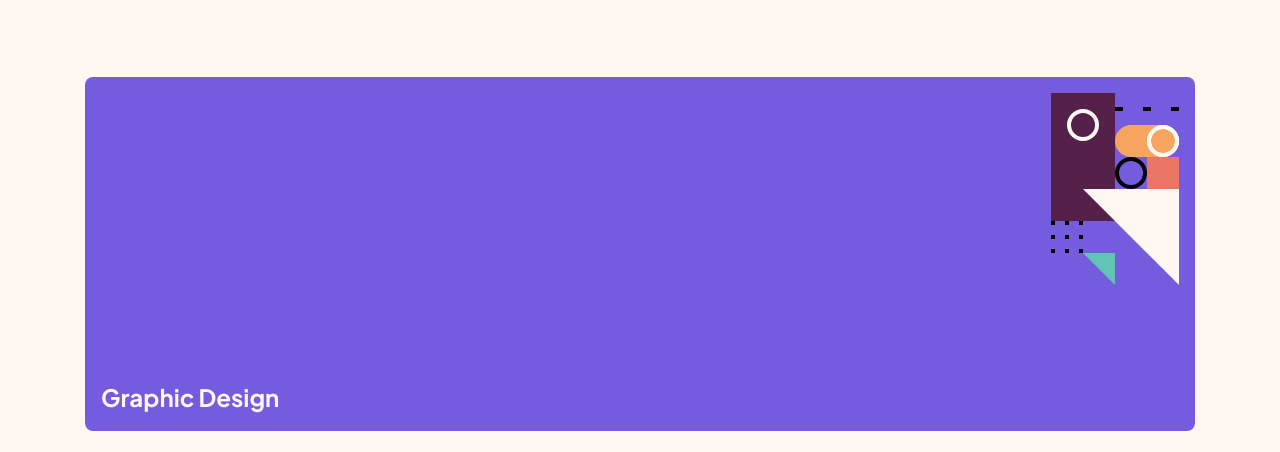
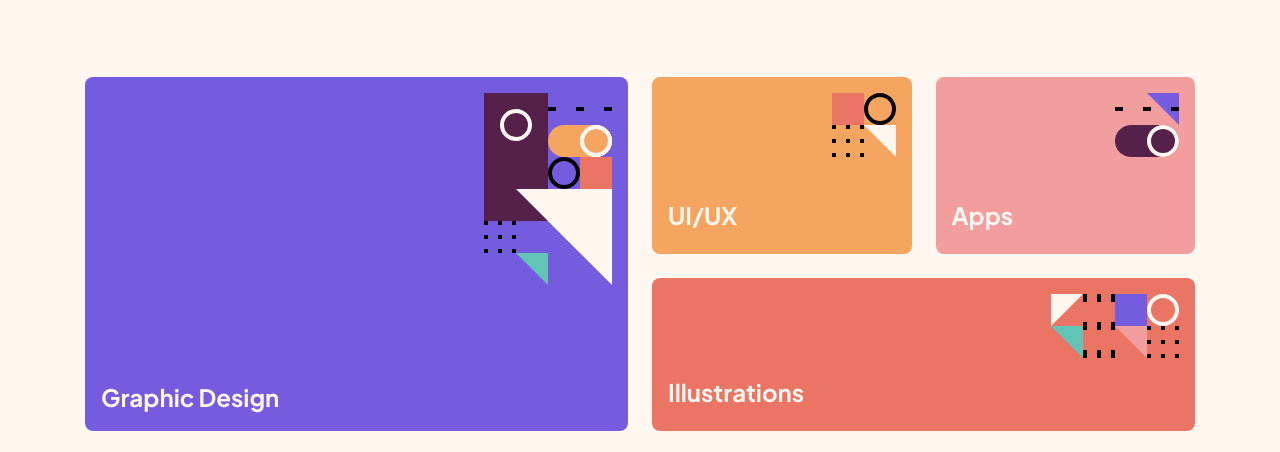
Before and after one commit to AjeaSmith/Design-portfolio, a website built with Vite: page index.html in a window 1280 px wide. Shown: the part 270-722 px from the top of the page. Built offline with nearby package versions, Linux system fonts and the light colour scheme; files whose address does not match are found by name.

Commit message:
worked on grid section for tablets

```diff
--- a/index.html
+++ b/index.html
@@ -55,23 +55,30 @@
 			</section>
 			<!-- END OF SECTION 1 -->
 
-			<section>
+			<section class="mb-[100px]">
 				<div class="container">
-					<div class="grid grid-cols-2 gap-6 text-cream">
+					<div
+						class="grid grid-cols-2 gap-6 text-cream md:grid-cols-4"
+					>
 						<div
-							class="flex flex-col col-span-2 bg-purple rounded-lg p-4"
+							class="flex flex-col bg-purple rounded-lg p-4 col-span-2
+							md:col-start-1
+							md:col-end-3
+							md:row-start-1 md:row-end-3"
 						>
 							<img
 								class="place-self-end mb-[94px]"
 								src="./assets/pattern-graphic-design.svg"
 								alt=""
 							/>
-							<p class="font-bold text-[1.5rem]">Graphic Design</p>
+							<p class="font-bold text-[1.5rem]">
+								Graphic Design
+							</p>
 						</div>
 						<!-- END OF GRID ITEM 1 -->
 
 						<div
-							class="flex flex-col col-span-1 bg-lightOrange rounded-lg p-4"
+							class="flex flex-col col-span-1 bg-lightOrange rounded-lg p-4 md:col-start-3 md:col-end-4"
 						>
 							<img
 								class="place-self-end mb-10"
@@ -83,7 +90,7 @@
 						<!-- END OF GRID ITEM 2 -->
 
 						<div
-							class="flex flex-col col-span-1 bg-pink rounded-lg p-4"
+							class="flex flex-col col-span-1 bg-pink rounded-lg p-4 md:col-start-4 md:col-end-5"
 						>
 							<img
 								class="place-self-end mb-10"
@@ -95,7 +102,7 @@
 						<!-- END OF GRID ITEM 3 -->
 
 						<div
-							class="flex flex-col col-span-2 bg-darkOrange rounded-lg p-4"
+							class="flex flex-col col-span-2 bg-darkOrange rounded-lg p-4 md:col-start-3 md:col-end-5"
 						>
 							<img
 								class="place-self-end mb-4"
@@ -127,7 +134,9 @@
 								src="./assets/pattern-motion-graphics.svg"
 								alt=""
 							/>
-							<p class="font-bold text-[1.5rem]">Motion Graphics</p>
+							<p class="font-bold text-[1.5rem]">
+								Motion Graphics
+							</p>
 						</div>
 						<!-- END OF GRID ITEM 6 -->
 					</div>
```
Also changed, not shown: dist/output.css, input.css (line endings or trailing spaces).
